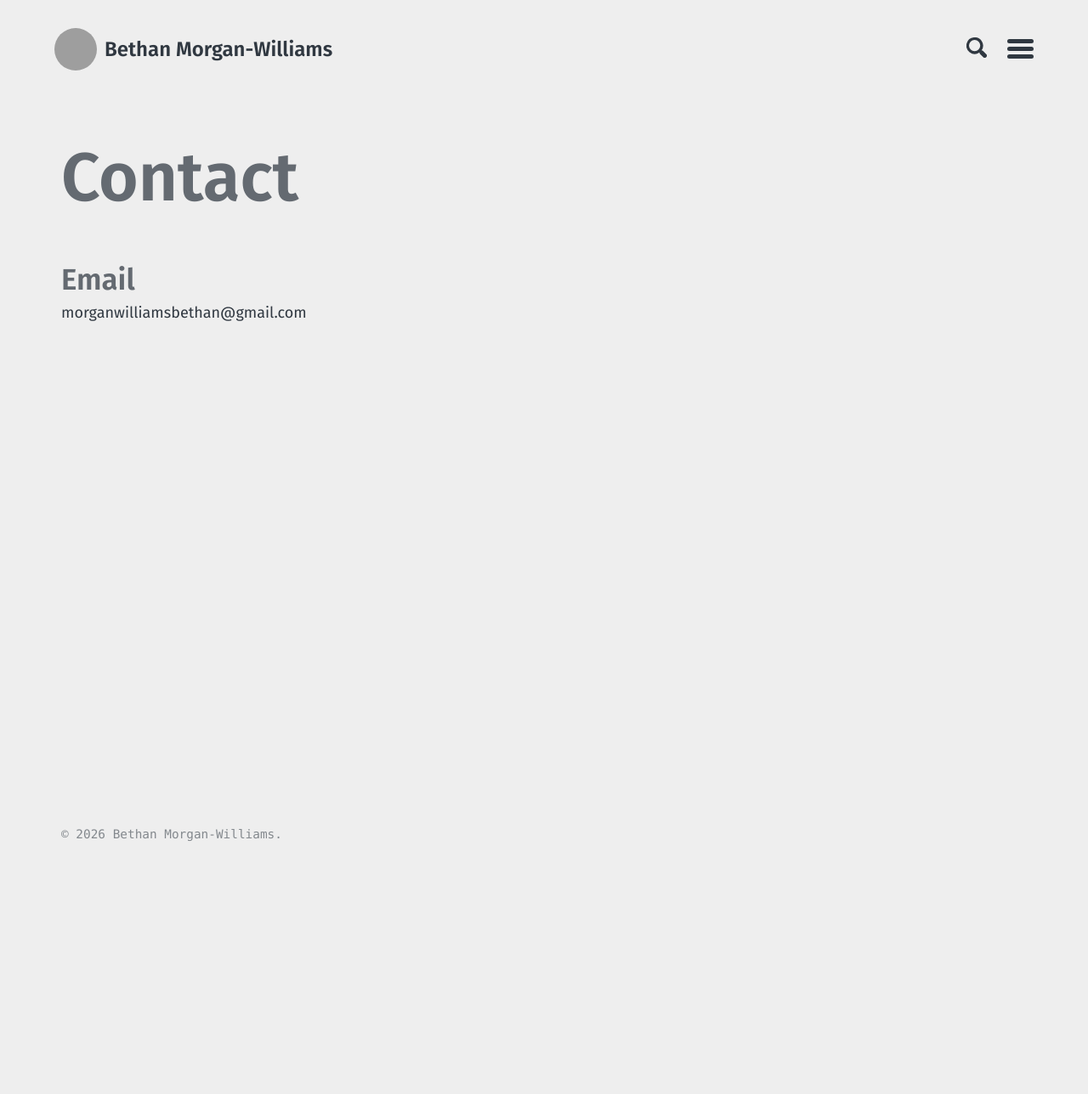
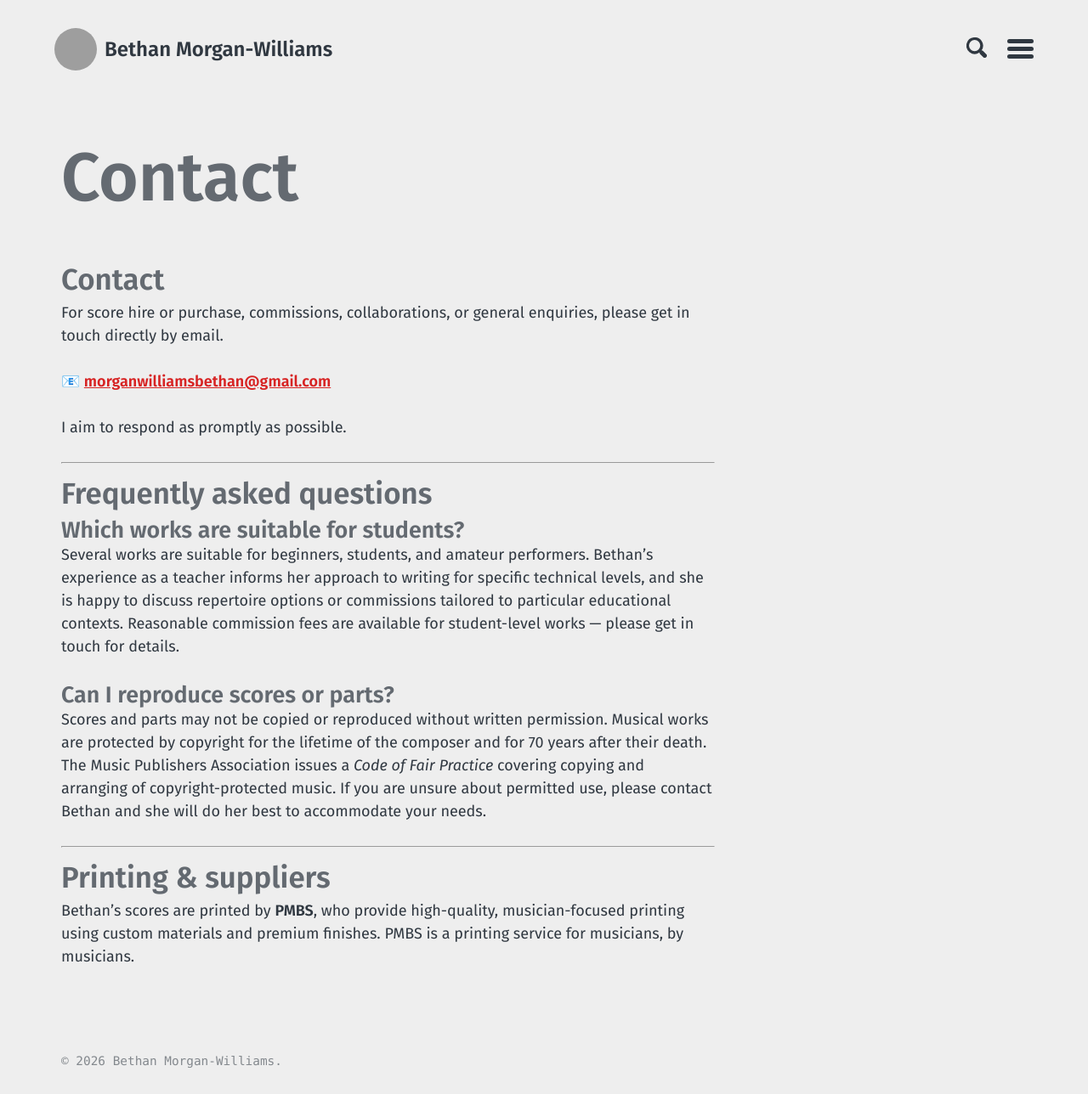
Before and after one commit to morganwilliamsb/website, a Jekyll site: the page built from contact.md, in a window 1280 px wide. Shown: the whole page at 85% size. Built offline with Jekyll 4.4.1, drawn with Linux system fonts in a browser that asks for light colours; before the commit the page ends 1021 px from its top, so only the background shows below that; grey boxes are pictures that could not be loaded.

Commit message:
Update contact.md
generated page format

```diff
--- a/contact.md
+++ b/contact.md
@@ -2,6 +2,29 @@
 title: "Contact"
 layout: page
 ---
-## Email
 
-morganwilliamsbethan@gmail.com
+## Contact
+
+For score hire or purchase, commissions, collaborations, or general enquiries, please get in touch directly by email.
+
+**📧 [morganwilliamsbethan@gmail.com](mailto:morganwilliamsbethan@gmail.com)**
+
+I aim to respond as promptly as possible.
+
+---
+
+## Frequently asked questions
+
+### Which works are suitable for students?
+
+Several works are suitable for beginners, students, and amateur performers. Bethan’s experience as a teacher informs her approach to writing for specific technical levels, and she is happy to discuss repertoire options or commissions tailored to particular educational contexts. Reasonable commission fees are available for student-level works — please get in touch for details.
+
+### Can I reproduce scores or parts?
+
+Scores and parts may not be copied or reproduced without written permission. Musical works are protected by copyright for the lifetime of the composer and for 70 years after their death. The Music Publishers Association issues a *Code of Fair Practice* covering copying and arranging of copyright-protected music. If you are unsure about permitted use, please contact Bethan and she will do her best to accommodate your needs.
+
+---
+
+## Printing & suppliers
+
+Bethan’s scores are printed by **PMBS**, who provide high-quality, musician-focused printing using custom materials and premium finishes. PMBS is a printing service for musicians, by musicians.
```
